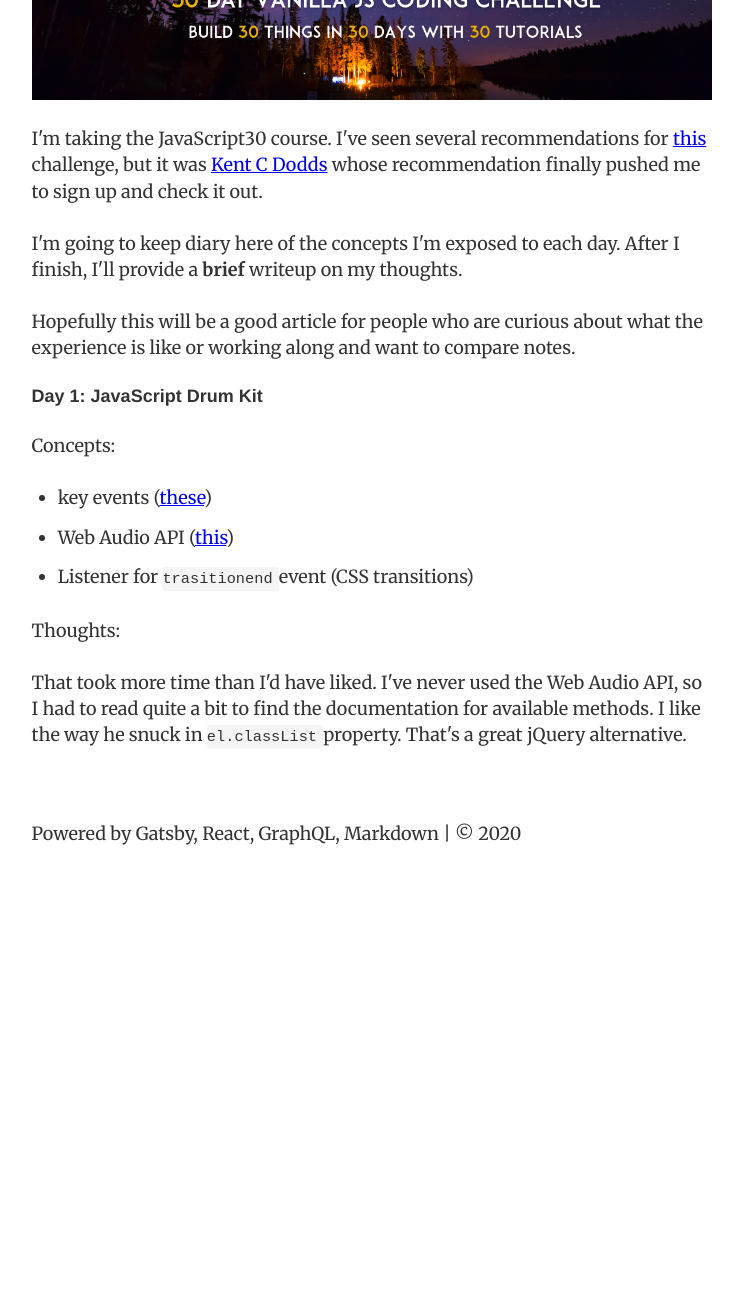
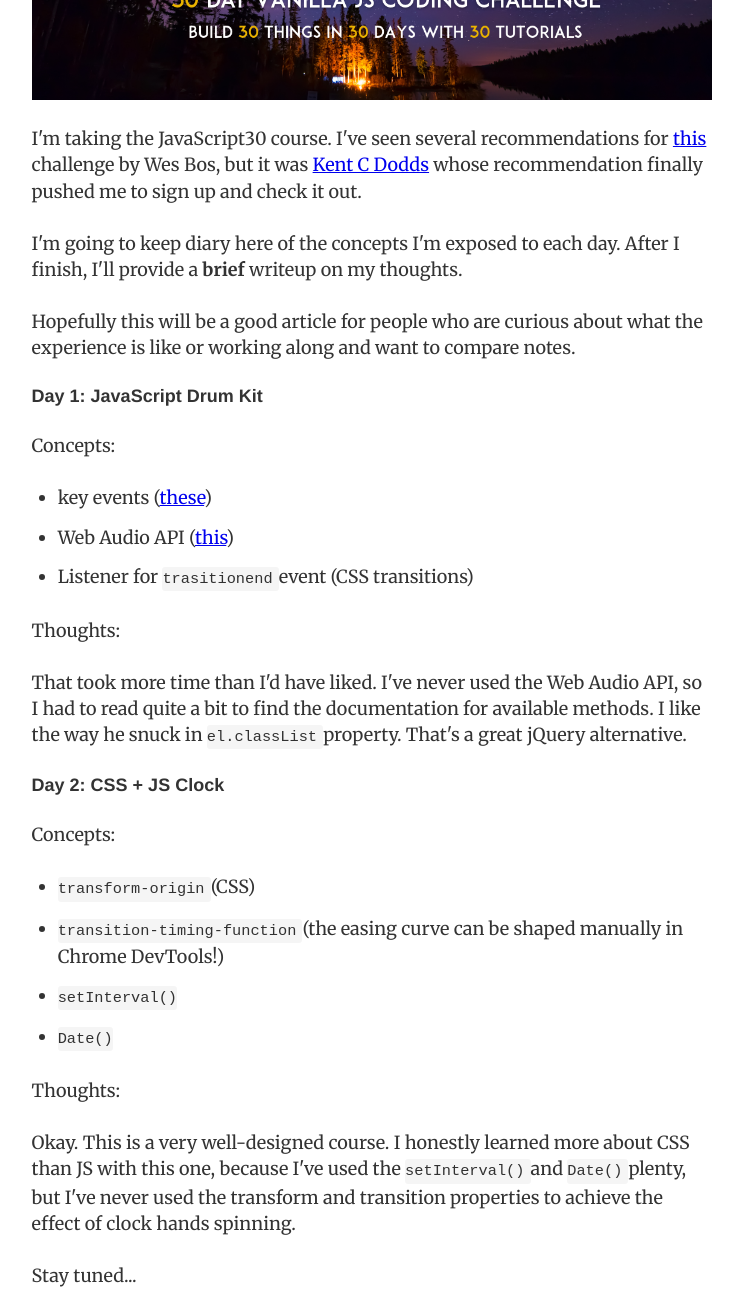
Before and after one commit to peterlanier/gatsby-blog, a Gatsby site: page /blog/js30/ in a window 1280 px wide. Shown: the part 420-1720 px from the top of the page, without its empty margins (268-1011 px from the left). Before the commit the page ends 1285 px from the top, so only its background shows below. Built offline with nearby package versions, Linux system fonts and the light colour scheme; Gatsby itself is replaced by a stand-in of ours; some packages are replaced by stand-ins of ours.

Commit message:
write day 2

````diff
--- a/src/blog/js30.md
+++ b/src/blog/js30.md
@@ -5,7 +5,7 @@ excerpt: "30 days of exercises. No frameworks. No libraries. No tooling. Just Va
 featuredImage: ../images/js30.png
 ---
 
-I'm taking the JavaScript30 course. I've seen several recommendations for [this](https://github.com/wesbos/JavaScript30) challenge, but it was [Kent C Dodds](https://kentcdodds.com/) whose recommendation finally pushed me to sign up and check it out.
+I'm taking the JavaScript30 course. I've seen several recommendations for [this](https://github.com/wesbos/JavaScript30) challenge by Wes Bos, but it was [Kent C Dodds](https://kentcdodds.com/) whose recommendation finally pushed me to sign up and check it out.
 
 I'm going to keep diary here of the concepts I'm exposed to each day. After I finish, I'll provide a **brief** writeup on my thoughts.
 
@@ -22,3 +22,18 @@ Concepts:
 Thoughts:
 
 That took more time than I'd have liked. I've never used the Web Audio API, so I had to read quite a bit to find the documentation for available methods. I like the way he snuck in ```el.classList``` property. That's a great jQuery alternative.
+
+#### Day 2: CSS + JS Clock
+
+Concepts:
+
+- ```transform-origin``` (CSS)
+- ```transition-timing-function``` (the easing curve can be shaped manually in Chrome DevTools!)
+- ```setInterval()```
+- ```Date()```
+
+Thoughts:
+
+Okay. This is a very well-designed course. I honestly learned more about CSS than JS with this one, because I've used the ```setInterval()``` and ```Date()``` plenty, but I've never used the transform and transition properties to achieve the effect of clock hands spinning.
+
+Stay tuned...
````
